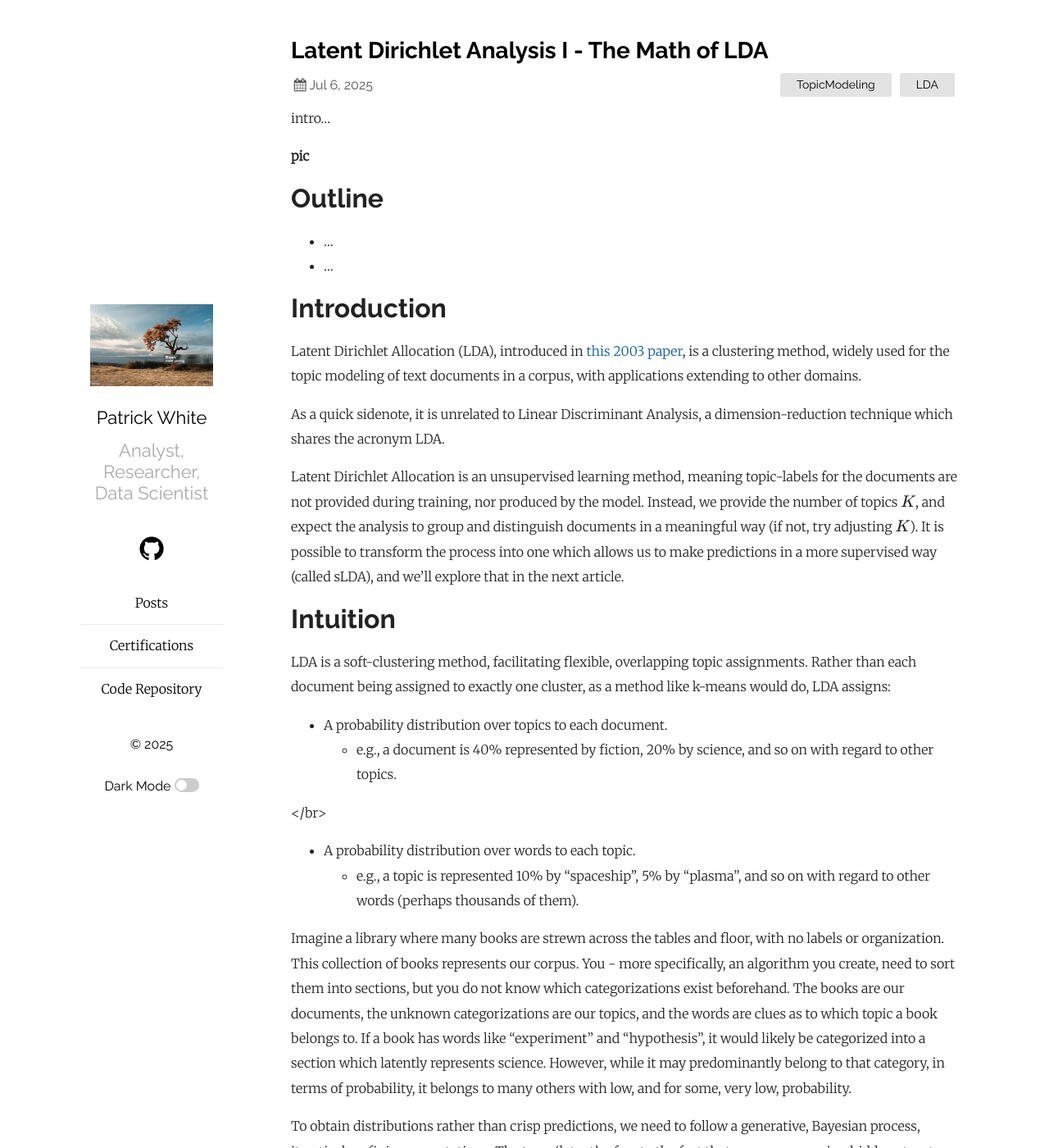
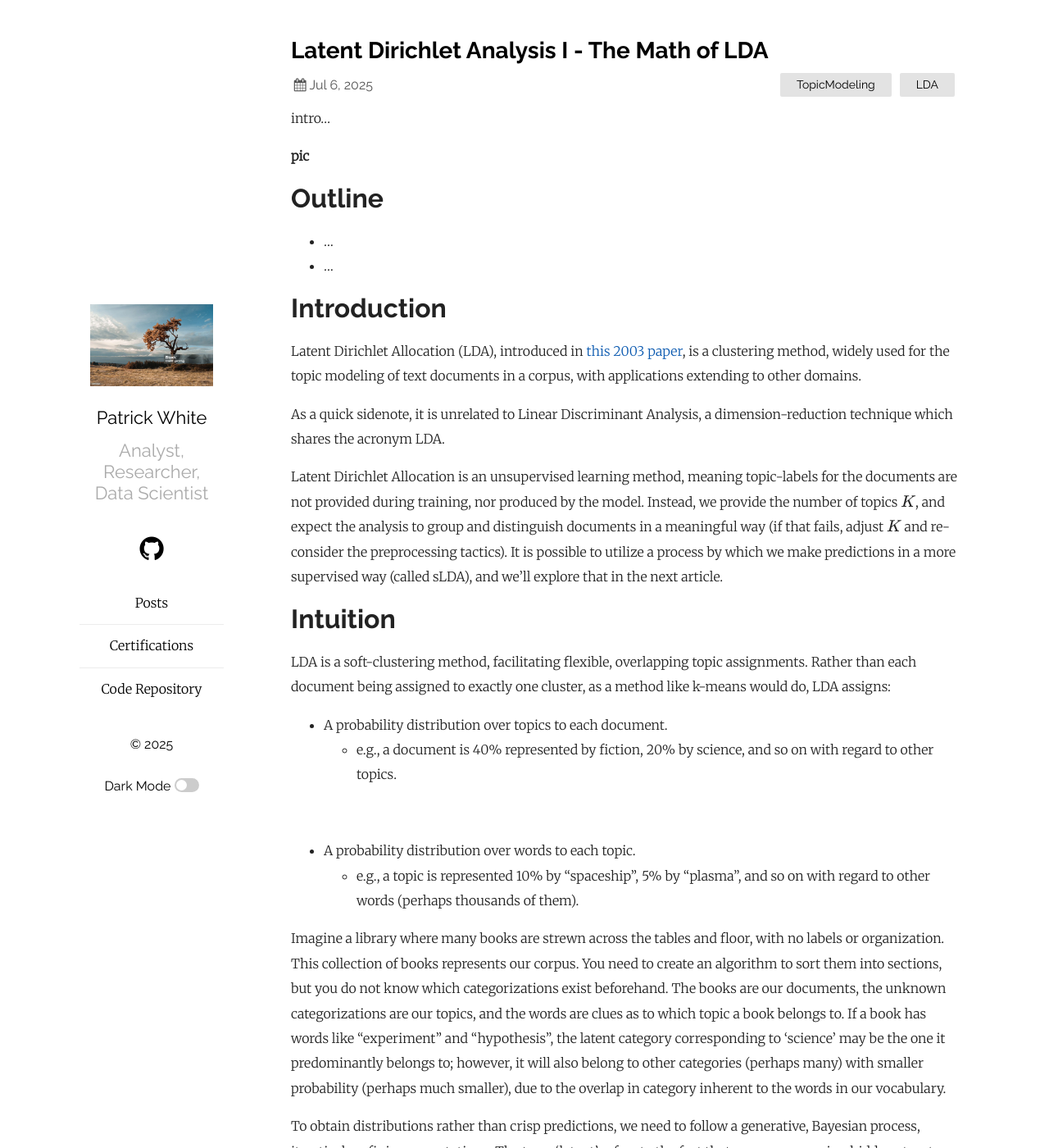
Before and after one commit to pw398/pw398.github.io, a Jekyll site: the page built from _posts/2025-07-06-Latent-Dirichlet-Aanlysis-I-The-Math-of-LDA.md, in a window 1280 px wide and 1400 px high. Shown: the whole window at 82% size. Built offline with Jekyll 4.4.1, drawn with Linux system fonts in a browser that asks for light colours; formulas are drawn with MathJax 3.

Commit message:
Add files via upload

```diff
--- a/_posts/2025-07-06-Latent-Dirichlet-Aanlysis-I-The-Math-of-LDA.md
+++ b/_posts/2025-07-06-Latent-Dirichlet-Aanlysis-I-The-Math-of-LDA.md
@@ -25,7 +25,7 @@
 
 As a quick sidenote, it is unrelated to Linear Discriminant Analysis, a dimension-reduction technique which shares the acronym LDA.
 
-Latent Dirichlet Allocation is an unsupervised learning method, meaning topic-labels for the documents are not provided during training, nor produced by the model. Instead, we provide the number of topics $K$, and expect the analysis to group and distinguish documents in a meaningful way (if not, try adjusting $K$). It is possible to transform the process into one which allows us to make predictions in a more supervised way (called sLDA), and we'll explore that in the next article.
+Latent Dirichlet Allocation is an unsupervised learning method, meaning topic-labels for the documents are not provided during training, nor produced by the model. Instead, we provide the number of topics $K$, and expect the analysis to group and distinguish documents in a meaningful way (if that fails, adjust $K$ and re-consider the preprocessing tactics). It is possible to utilize a process by which we make predictions in a more supervised way (called sLDA), and we'll explore that in the next article.
 
 
 
@@ -36,11 +36,11 @@
 - A probability distribution over topics to each document.
   - e.g., a document is 40% represented by fiction, 20% by science, and so on with regard to other topics.
 
-</br>
+<br>
 - A probability distribution over words to each topic.
   - e.g., a topic is represented 10% by "spaceship", 5% by "plasma", and so on with regard to other words (perhaps thousands of them).
 
-Imagine a library where many books are strewn across the tables and floor, with no labels or organization. This collection of books represents our corpus. You - more specifically, an algorithm you create, need to sort them into sections, but you do not know which categorizations exist beforehand. The books are our documents, the unknown categorizations are our topics, and the words are clues as to which topic a book belongs to. If a book has words like "experiment" and "hypothesis", it would likely be categorized into a section which latently represents science. However, while it may predominantly belong to that category, in terms of probability, it belongs to many others with low, and for some, very low, probability.
+Imagine a library where many books are strewn across the tables and floor, with no labels or organization. This collection of books represents our corpus. You need to create an algorithm to sort them into sections, but you do not know which categorizations exist beforehand. The books are our documents, the unknown categorizations are our topics, and the words are clues as to which topic a book belongs to. If a book has words like "experiment" and "hypothesis", the latent category corresponding to 'science' may be the one it predominantly belongs to; however, it will also belong to other categories (perhaps many) with smaller probability (perhaps much smaller), due to the overlap in category inherent to the words in our vocabulary.
 
 To obtain distributions rather than crisp predictions, we need to follow a generative, Bayesian process, iteratively refining expectations. The term 'latent' refers to the fact that we are uncovering hidden structure, and 'Dirichlet' refers to the Dirichlet distribution, described below.
 
```
